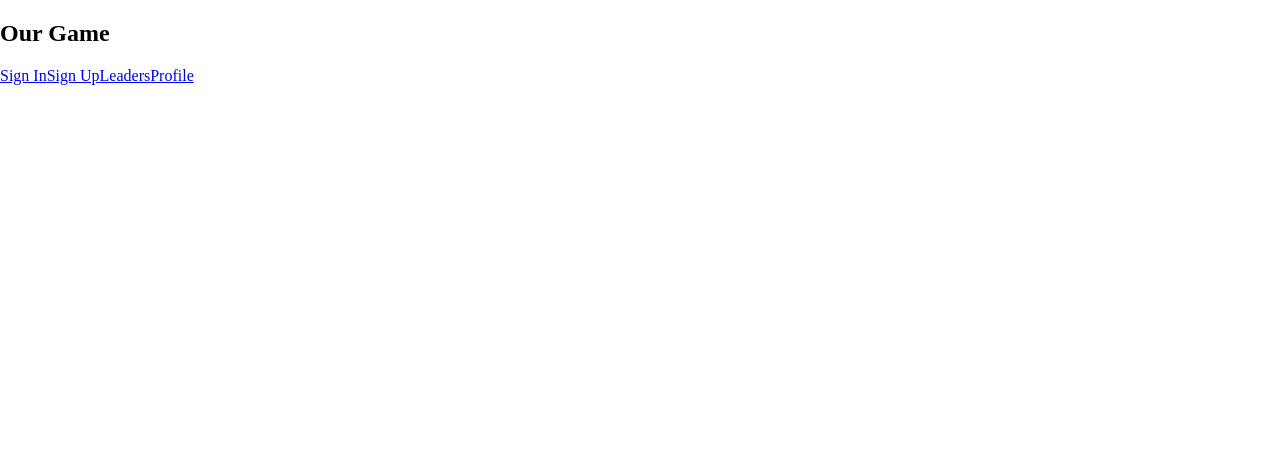
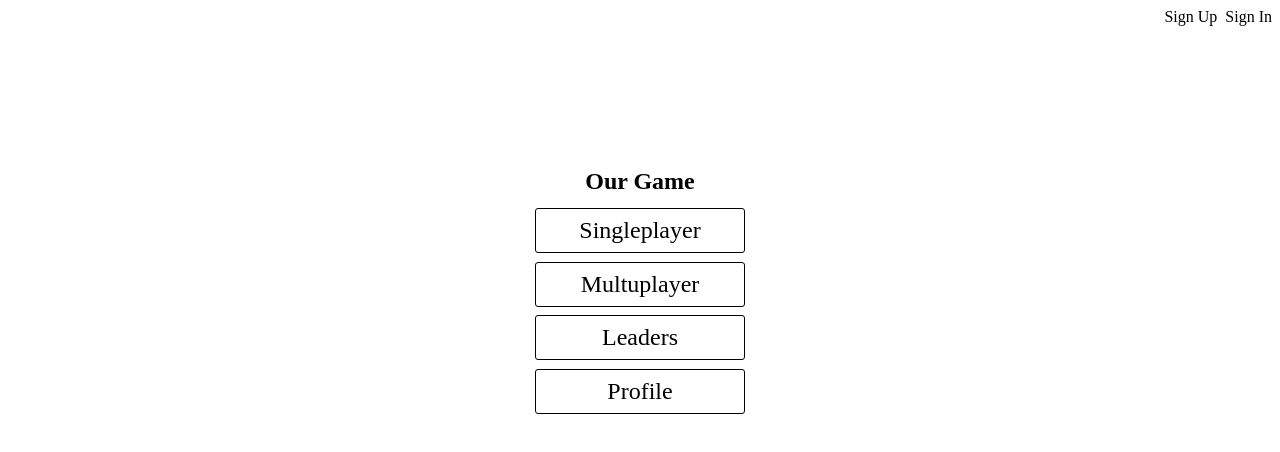
Before and after one commit to frontend-park-mail-ru/2018_2_42, a website: page public/index.html in a window 1280 px wide. Drawn offline with Linux system fonts and the light colour scheme.

Commit message:
changed menu function and added styles

```diff
--- a/public/css/main.css
+++ b/public/css/main.css
@@ -5,6 +5,54 @@ html,body {
     margin:0;
 }
 
-.menu-button {
+/* header block - верхняя шапка страницы, где будут только Sign In, Sign Up, либо имя фамилия пользователя, если он авторизован. */
+#header {
+    width: 100%;
+    height: 2.5rem;
+    /* background-color: red; */
+}
+#header a {
+    text-decoration: none;
+    float: right;
+    margin-right: 0.5rem;
+    margin-top: 0.5rem;
+    color: black;
+}
 
+/* logo - блок логотипа над блоком main */
+#logo {
+    width: 100%;
+    height: 2rem;
+    margin-top: 10%;
+    text-align: center;
+    /* background-color: green; */
 }
+
+/* main - главный блок страницы меню */
+#main {
+    width: 100%;
+    height: 17.5rem;
+    /* background-color: yellow; */
+}
+#menuItems {
+    width: 100%;
+    height: 17.5rem;
+    /* background-color: blue; */
+}
+#menu-button {
+    min-width: 5rem;
+    width: 12rem;
+    text-align: center;
+    background-color: white;
+    border: 1px solid black;
+    border-radius: 3px;
+    padding: 0.5rem;
+    margin-left: auto;
+    margin-right: auto;
+    margin-top: 0.53rem;
+}
+#menuItems a {
+    text-decoration: none;
+    font-size: 1.5rem;
+    color: black;
+}
--- a/public/js/main.js
+++ b/public/js/main.js
@@ -7,6 +7,27 @@ function createMenu () {
     const menuSection = document.createElement('section');
     menuSection.dataset.sectionName = 'menu';
 
+    // <div id="header">
+    //      <a href="sign_in">Sign In</a>
+    //      <a href="sign_up">Sign Up</a>
+    //</div>
+    const header = document.createElement('div');
+    header.id = 'header';
+    const login = document.createElement('a');
+    login.href = 'sign_in';
+    login.dataset.href = 'sign_in';
+    login.textContent = 'Sign In';
+    const registration = document.createElement('a');
+    registration.href = 'sign_up';
+    registration.dataset.href = 'sign_up';
+    registration.textContent = 'Sign Up';
+    header.appendChild(login);
+    header.appendChild(registration);
+
+    menuSection.appendChild(header);
+
+
+
     // <div id="logo">
     //      <h1>Our Game</h1>
     // </div>
@@ -15,6 +36,9 @@ function createMenu () {
     const logoHeader = document.createElement('h1');
     logoHeader.textContent = 'Our Game';
     logo.appendChild(logoHeader);
+
+    menuSection.appendChild(logo);
+
 
     // <div id="main">
     //      <div id="menuItems"></div>
@@ -26,26 +50,29 @@ function createMenu () {
     main.appendChild(mainInner);
 
     const titles = {
-        sign_in: 'Sign In',
-        sign_up: 'Sign Up',
-        leaders: 'Leaders',
-        me: 'Profile'
+        singleplayer: 'Singleplayer',
+        multuplayer:  'Multuplayer',
+        leaders:      'Leaders',
+        me:           'Profile'
     };
 
     Object.entries(titles).forEach(function (entry) {
         const href = entry[0];
         const title = entry[1];
 
+        const button = document.createElement('div');
+        button.id = 'menu-button';
+        button.textContent = title;
+
         const a = document.createElement('a');
         a.href = href;
         a.dataset.href = href;
-        a.textContent = title;
         a.classList.add('menu-button');
 
+        a.appendChild(button);
         mainInner.appendChild(a);
     });
 
-    menuSection.appendChild(logo);
     menuSection.appendChild(main);
 
     root.appendChild(menuSection);
```
